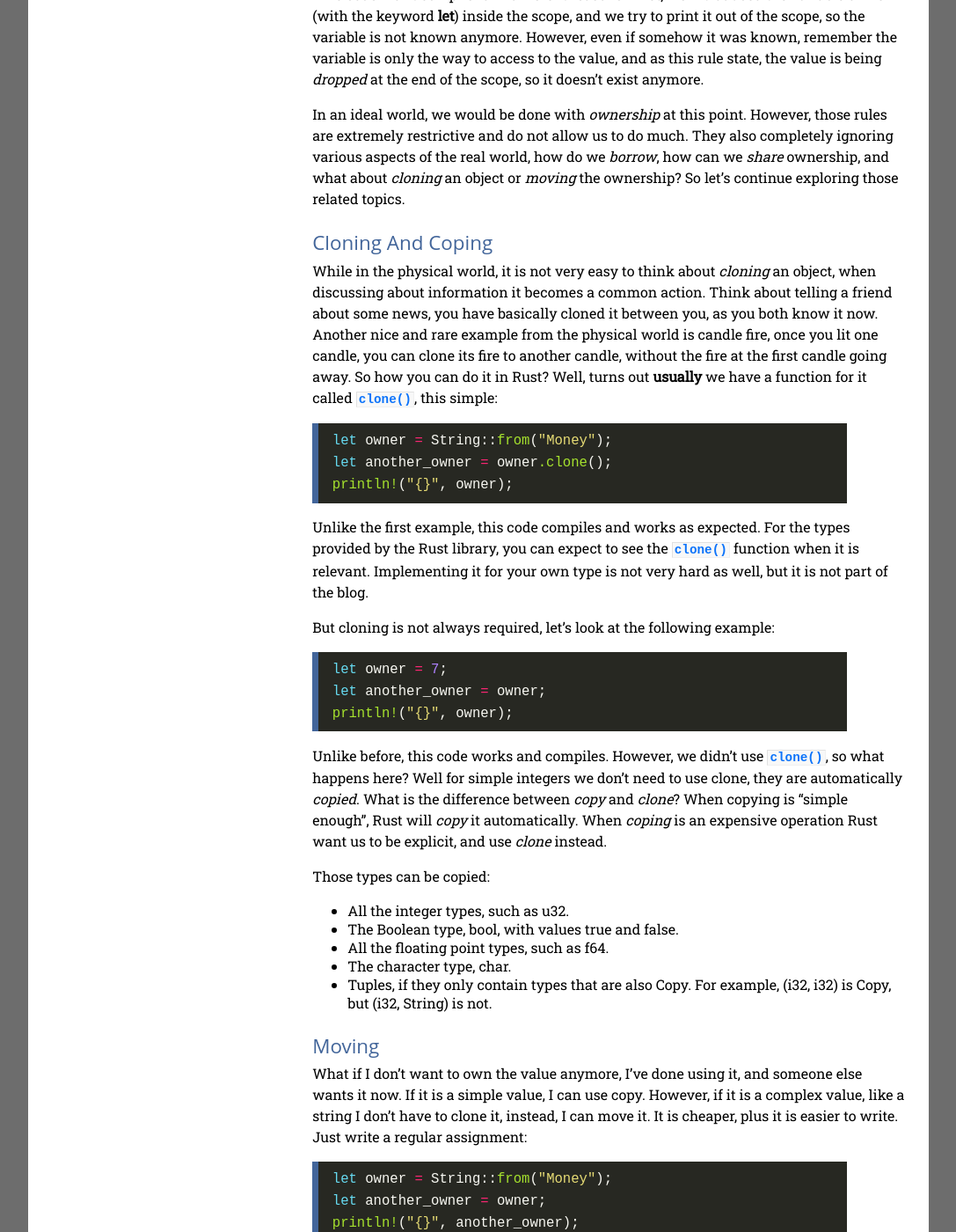
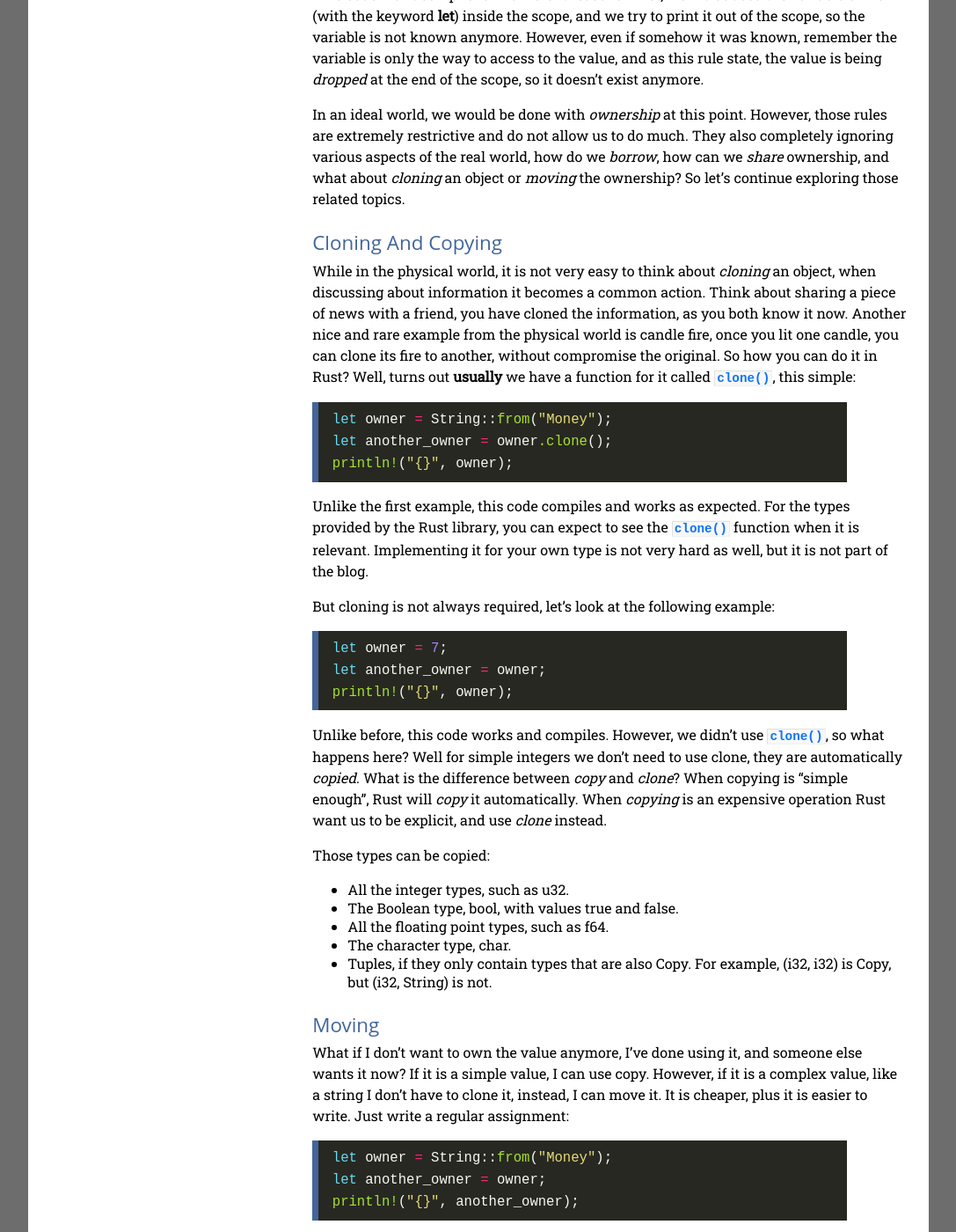
Before and after one commit to oribenshir/afternoon_rusting, a Jekyll site: the page built from _posts/2019-1-12-ownership.md, in a window 1280 px wide and 1400 px high, scrolled down 2229 px. Shown: the whole window at 88% size, without its empty margins (96-1183 px from the left). Built offline with Jekyll 4.4.1, drawn with Linux system fonts in a browser that asks for light colours.

Commit message:
Small fixes

````diff
--- a/_posts/2019-1-12-ownership.md
+++ b/_posts/2019-1-12-ownership.md
@@ -55,8 +55,8 @@ This code won't compile for 2 different reasons. First, we introduced the variab
 
 In an ideal world, we would be done with *ownership* at this point. However, those rules are extremely restrictive and do not allow us to do much. They also completely ignoring various aspects of the real world, how do we *borrow*, how can we *share* ownership, and what about *cloning* an object or *moving* the ownership? So let's continue exploring those related topics.
 
-### Cloning And Coping
-While in the physical world, it is not very easy to think about *cloning* an object, when discussing about information it becomes a common action. Think about telling a friend about some news, you have basically cloned it between you, as you both know it now. Another nice and rare example from the physical world is candle fire, once you lit one candle, you can clone its fire to another candle, without the fire at the first candle going away. So how you can do it in Rust? Well, turns out **usually** we have a function for it called `clone()`, this simple:
+### Cloning And Copying
+While in the physical world, it is not very easy to think about *cloning* an object, when discussing about information it becomes a common action. Think about sharing a piece of news with a friend, you have cloned the information, as you both know it now. Another nice and rare example from the physical world is candle fire, once you lit one candle, you can clone its fire to another, without compromise the original. So how you can do it in Rust? Well, turns out **usually** we have a function for it called `clone()`, this simple:
 ```rust
 let owner = String::from("Money");
 let another_owner = owner.clone();
@@ -72,7 +72,7 @@ let another_owner = owner;
 println!("{}", owner);
 ```
 
-Unlike before, this code works and compiles. However, we didn't use `clone()`, so what happens here? Well for simple integers we don't need to use clone, they are automatically *copied*. What is the difference between *copy* and *clone*? When copying is "simple enough", Rust will *copy* it automatically. When *coping* is an expensive operation Rust want us to be explicit, and use *clone* instead.
+Unlike before, this code works and compiles. However, we didn't use `clone()`, so what happens here? Well for simple integers we don't need to use clone, they are automatically *copied*. What is the difference between *copy* and *clone*? When copying is "simple enough", Rust will *copy* it automatically. When *copying* is an expensive operation Rust want us to be explicit, and use *clone* instead.
 
 Those types can be copied:
 * All the integer types, such as u32.
@@ -82,7 +82,7 @@ Those types can be copied:
 * Tuples, if they only contain types that are also Copy. For example, (i32, i32) is Copy, but (i32, String) is not.
 
 ### Moving
-What if I don't want to own the value anymore, I've done using it, and someone else wants it now. If it is a simple value, I can use copy. However, if it is a complex value, like a string I don't have to clone it, instead, I can move it. It is cheaper, plus it is easier to write. Just write a regular assignment:
+What if I don't want to own the value anymore, I've done using it, and someone else wants it now? If it is a simple value, I can use copy. However, if it is a complex value, like a string I don't have to clone it, instead, I can move it. It is cheaper, plus it is easier to write. Just write a regular assignment:
 ```rust
 let owner = String::from("Money");
 let another_owner = owner;
````
